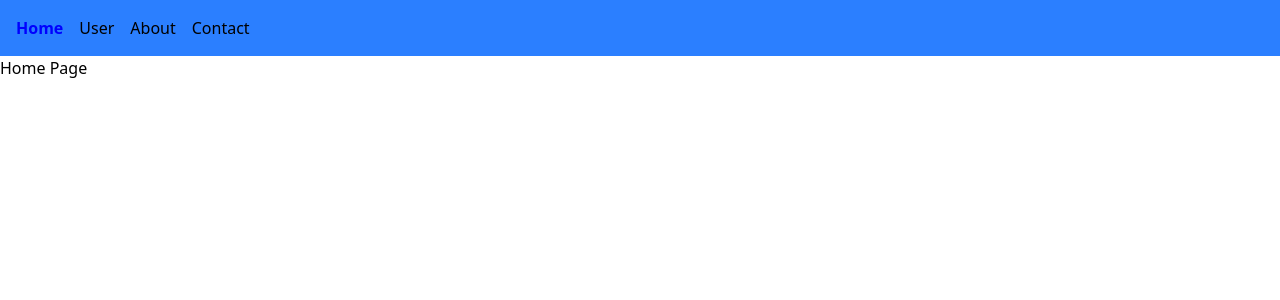
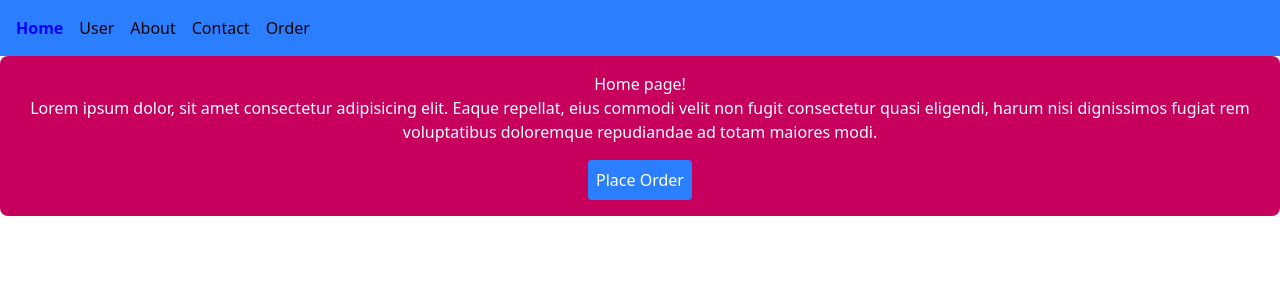
Before and after one commit to abyssiniatech/react-vite-project, a React (Vite) app: page / in a window 1280 px wide. Shown: the top 300 px of the page. Built offline with nearby package versions, Linux system fonts and the light colour scheme.

Commit message:
pragramatic navigation using usenavgate hooks

```diff
--- a/src/App.tsx
+++ b/src/App.tsx
@@ -1,6 +1,10 @@
 import { Route, Routes } from "react-router-dom"
 import Navbar from "./Components/Navbar"
-
+import User from "./Components/User/User"
+import Home from "./Components/Home/Home"
+import About from "./Components/About/About"
+import Contact from "./Components/Contact/Contact"
+import Order from "./Components/Order/OrderSummary"
 const App = () => {
   return (
     <div>
@@ -9,10 +13,11 @@ const App = () => {
         color: isActive ? 'blue' : 'black',
       })} />
       <Routes>
-           <Route path="/" element={<h1>Home Page</h1>} />
-           <Route path="/user" element={<h1>User Page</h1>} />
-           <Route path="/about" element={<h1>About Page</h1>} />
-           <Route path="/contact" element={<h1>Contact Page</h1>} />
+           <Route path="/" element={<Home />} />
+           <Route path="/user" element={<User />} />
+           <Route path="/about" element={<About />} />
+           <Route path="/contact" element={<Contact />} />
+            <Route path="/order" element={<Order />} />
       </Routes>
     </div>
   )
--- a/src/Components/Home/Home.tsx
+++ b/src/Components/Home/Home.tsx
@@ -1,9 +1,11 @@
-
+import { useNavigate } from "react-router-dom"
 const Home = () => {
+  const  navigate  = useNavigate();
   return (
     <div className=" text-center w-full p-4 bg-pink-700 text-white rounded-lg">
             <h1>Home page!</h1>
             <p>Lorem ipsum dolor, sit amet consectetur adipisicing elit. Eaque repellat, eius commodi velit non fugit consectetur quasi eligendi, harum nisi dignissimos fugiat rem voluptatibus doloremque repudiandae ad totam maiores modi.</p>
+            <button onClick={() => navigate("/order")} className="bg-blue-500 p-2 rounded mt-4 ">Place Order</button>
     </div>
   )
 }
--- a/src/Components/Navbar.tsx
+++ b/src/Components/Navbar.tsx
@@ -11,6 +11,7 @@ const Navbar =({ activeStyle }: NavbarProps) => {
                 <li><NavLink to="/user" style={({ isActive }) => activeStyle(isActive)}>User</NavLink></li>
                 <li><NavLink to="/about" style={({ isActive }) => activeStyle(isActive)}>About</NavLink></li>
                 <li><NavLink to='/contact' style={({ isActive }) => activeStyle(isActive)}>Contact</NavLink></li>
+                <li><NavLink to='/order' style={({ isActive }) => activeStyle(isActive)}>Order</NavLink> </li>
          </ul>
      </nav>
      )
--- /dev/null
+++ b/src/Components/Order/OrderSummary.tsx
@@ -0,0 +1,10 @@
+
+const Order = () => {
+  return (
+    <div>
+          <h1>Congratulations!</h1> Your order has been placed successfully!
+    </div>
+  )
+}
+
+export default Order
```
